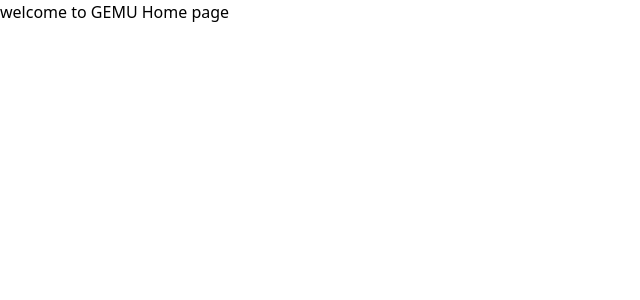
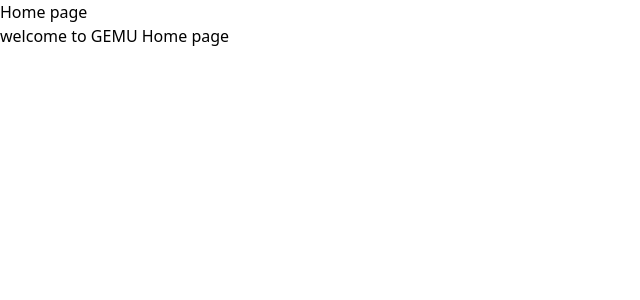
Before and after one commit to mamahimiko/HackathonFG-Team3, a Next.js app: page / in a window 1280 px wide. Shown: the top 300 px of the page, without its empty margins (0-640 px from the left). Built offline with nearby package versions, Linux system fonts and the light colour scheme.

Commit message:
connect header in layout

```diff
--- a/app/layout.tsx
+++ b/app/layout.tsx
@@ -1,6 +1,7 @@
 import type { Metadata } from "next";
 import { Geist, Geist_Mono } from "next/font/google";
 import "./globals.css";
+import Header from "@/components/Header";
 
 const geistSans = Geist({
   variable: "--font-geist-sans",
@@ -23,7 +24,10 @@ export default function RootLayout({ children }: LayoutProps<"/">) {
       lang="en"
       className={`${geistSans.variable} ${geistMono.variable} h-full antialiased`}
     >
-      <body className="min-h-full flex flex-col">{children}</body>
+      <body className="min-h-full flex flex-col">
+        <Header />
+        {children}
+        </body>
     </html>
   );
 }
```
